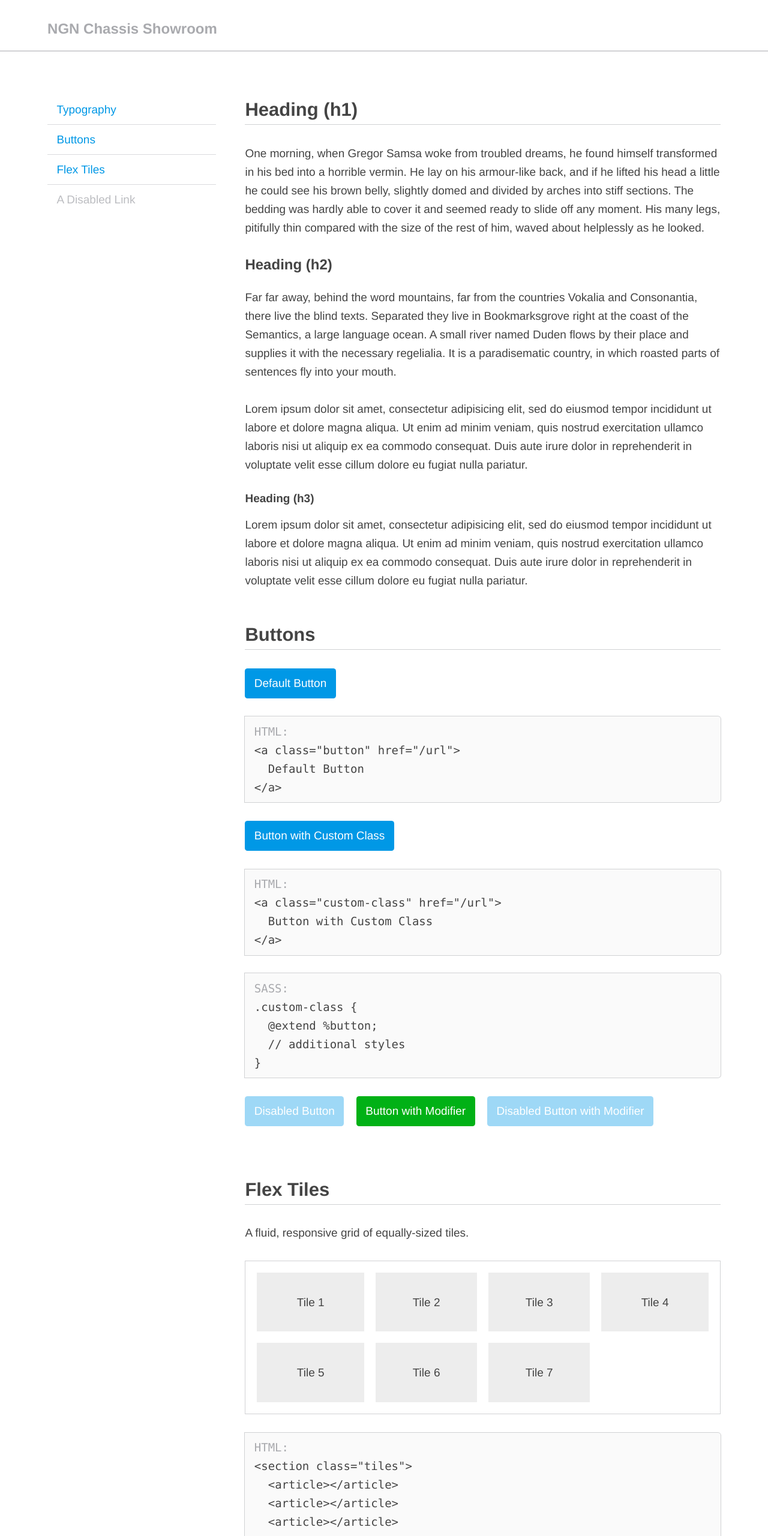
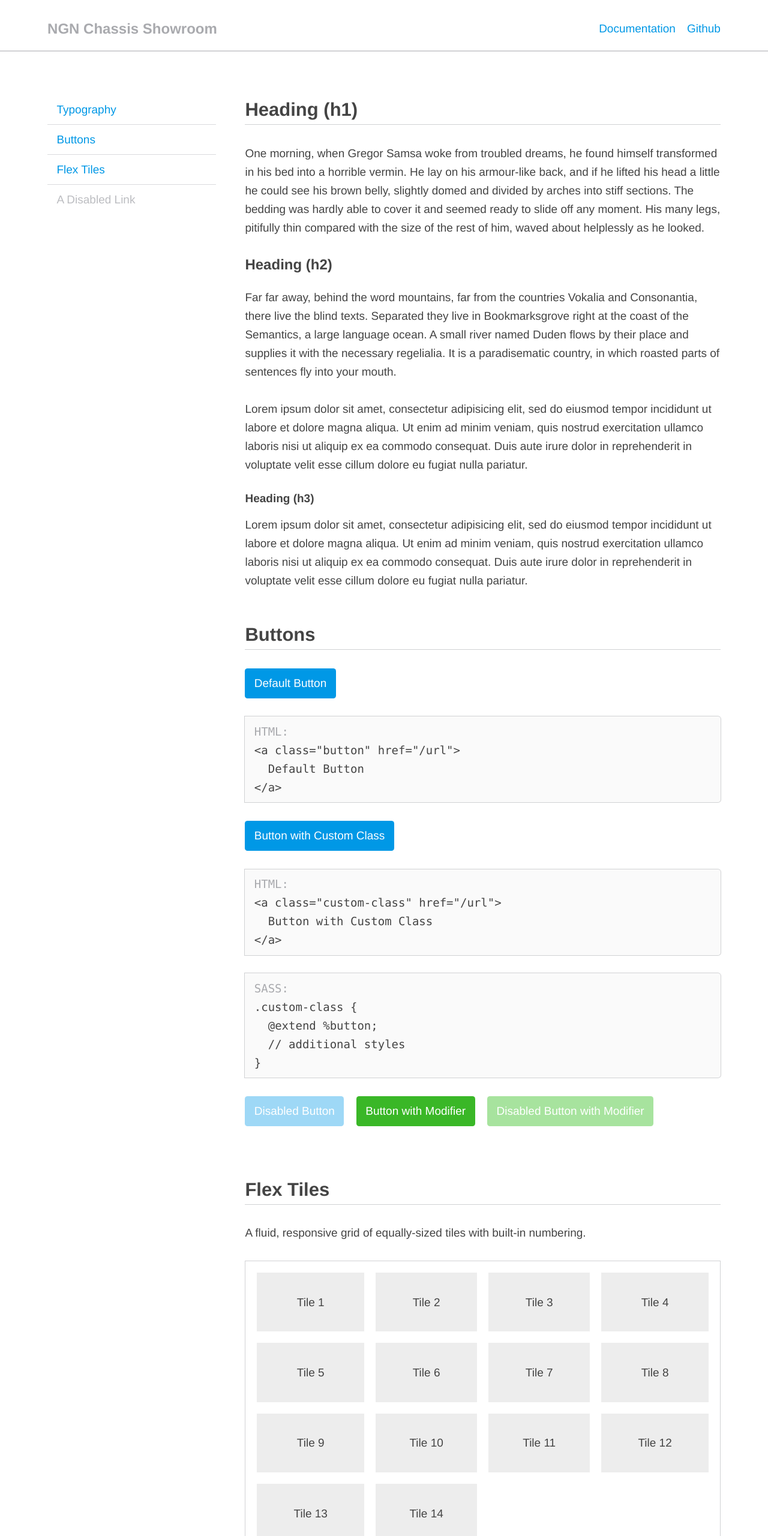
Before and after one commit to ngn-chassis/archive-sass, a website: page showroom/index.html in a window 1280 px wide. Shown: the top 2560 px of the page at 60% size. Drawn offline with Linux system fonts and the light colour scheme.

Commit message:
More tweaks to typography and detailer integration

```diff
--- a/showroom/index.html
+++ b/showroom/index.html
@@ -31,6 +31,10 @@
     <header>
       <div class="width-constraint">
         <h1>NGN Chassis Showroom</h1>
+        <div class="links">
+          <a href="javascript:;">Documentation</a>
+          <a href="https://github.com/ngnjs/chassis-sass" target="_blank">Github</a>
+        </div>
       </div>
     </header>
 
@@ -92,18 +96,25 @@
 
           <!-- Button with custom modifier class -->
           <a class="green button" href="javascript:;">Button with Modifier</a>
-          <a class="disabled purple button" href="javascript:;">Disabled Button with Modifier</a>
+          <a class="disabled green button" href="javascript:;">Disabled Button with Modifier</a>
         </section>
 
         <section id="flex_tiles" class="flex-tiles">
           <h1>Flex Tiles</h1>
 
           <p>
-            A fluid, responsive grid of equally-sized tiles.
+            A fluid, responsive grid of equally-sized tiles with built-in numbering.
           </p>
 
           <section class="tiles">
 
+            <div class="tile"></div>
+            <div class="tile"></div>
+            <div class="tile"></div>
+            <div class="tile"></div>
+            <div class="tile"></div>
+            <div class="tile"></div>
+            <div class="tile"></div>
             <div class="tile"></div>
             <div class="tile"></div>
             <div class="tile"></div>
--- a/showroom/sass/main.scss
+++ b/showroom/sass/main.scss
@@ -14,11 +14,31 @@
 
     border-bottom: 2px solid $grey-n03;
 
+    @include min-screen-size(medium) {
+      .width-constraint {
+        display: flex;
+      }
+    }
+
     h1 {
+      flex: 1;
       margin: 0;
 
       @include font-size(large);
       color: $grey-n05;
+    }
+
+    .links {
+      display: flex;
+      align-items: center;
+
+      a {
+        margin-left: 1em;
+
+        &:first-child {
+          margin-left: 0;
+        }
+      }
     }
   }
 
@@ -35,10 +55,16 @@
     }
 
     .sidebar {
+      position: -webkit-sticky;
       position: sticky;
+      top: 0;
+
+      margin: 0;
 
       @include min-screen-size(medium) {
         flex: 1 0 25%;
+
+        @include block-layout-rules($has-padding: false);
       }
 
       a {
@@ -92,13 +118,13 @@
               background: $green;
 
               &:hover {
-                background: lighten(saturate($green, 10%), 10%);
+                background: lighten($green, 2%);
               }
               &:active {
-                background: darken(desaturate($green, 10%), 5%);
+                background: darken($green, 2%);
               }
               &.disabled {
-                background: lighten(desaturate($green, 80%), 50%);
+                background: lighten(desaturate($green, 10%), 32%);
               }
             }
           }
--- a/src/_chassis.scss
+++ b/src/_chassis.scss
@@ -177,16 +177,12 @@ html {
     }
   }
 
-  @if variable-exists(CHASSIS_DETAILER_INCLUDED) {
-
-    // TODO: Replace default font-size aliases for headings with constants so
-    // they can be easily changed in the theme file
-
   h1 {
     font-size: ( ( get-font-size($h1-font-size-alias, $first-screen-size-range-upper-bound) / get-font-size(root, $first-screen-size-range-upper-bound) ) * 1em );
     line-height: ( ( get-line-height($h1-font-size-alias, $first-screen-size-range-upper-bound) / get-line-height(root, $first-screen-size-range-upper-bound) ) * 1em );
     margin-bottom: ( ( get-line-height($h1-font-size-alias, $first-screen-size-range-upper-bound) / get-font-size(larger, $first-screen-size-range-upper-bound) ) / $type-scale-ratio ) * 1em;
 
+    @if variable-exists(CHASSIS_DETAILER_INCLUDED) {
       @if $h1-fonts != $font-family {
         font-family: $h1-fonts;
       }
@@ -203,12 +199,14 @@ html {
       text-transform: $h1-transform;
       text-decoration: $h1-decoration;
     }
+  }
 
   h2 {
     font-size: ( ( get-font-size($h2-font-size-alias, $first-screen-size-range-upper-bound) / get-font-size(root, $first-screen-size-range-upper-bound) ) * 1em );
     line-height: ( ( get-line-height($h2-font-size-alias, $first-screen-size-range-upper-bound) / get-line-height(root, $first-screen-size-range-upper-bound) ) * 1em );
     margin-bottom: ( ( get-line-height($h2-font-size-alias, $first-screen-size-range-upper-bound) / get-font-size(large, $first-screen-size-range-upper-bound) ) / $type-scale-ratio ) * 1em;
 
+    @if variable-exists(CHASSIS_DETAILER_INCLUDED) {
       @if $h2-fonts != $font-family {
         font-family: $h2-fonts;
       }
@@ -225,12 +223,14 @@ html {
       text-transform: $h2-transform;
       text-decoration: $h2-decoration;
     }
+  }
 
   h3 {
     font-size: ( ( get-font-size($h3-font-size-alias, $first-screen-size-range-upper-bound) / get-font-size(root, $first-screen-size-range-upper-bound) ) * 1em );
     line-height: ( ( get-line-height($h3-font-size-alias, $first-screen-size-range-upper-bound) / get-line-height(root, $first-screen-size-range-upper-bound) ) * 1em );
     margin-bottom: ( ( get-line-height($h3-font-size-alias, $first-screen-size-range-upper-bound) / get-font-size(root, $first-screen-size-range-upper-bound) ) / $type-scale-ratio ) * 1em;
 
+    @if variable-exists(CHASSIS_DETAILER_INCLUDED) {
       @if $h3-fonts != $font-family {
         font-family: $h3-fonts;
       }
@@ -247,12 +247,14 @@ html {
       text-transform: $h3-transform;
       text-decoration: $h3-decoration;
     }
+  }
 
   h4 {
     font-size: ( ( get-font-size($h4-font-size-alias, $first-screen-size-range-upper-bound) / get-font-size(root, $first-screen-size-range-upper-bound) ) * 1em );
     line-height: ( ( get-line-height($h4-font-size-alias, $first-screen-size-range-upper-bound) / get-line-height(root, $first-screen-size-range-upper-bound) ) * 1em );
     margin-bottom: ( ( get-line-height($h4-font-size-alias, $first-screen-size-range-upper-bound) / get-font-size(root, $first-screen-size-range-upper-bound) ) / $type-scale-ratio ) * 1em;
 
+    @if variable-exists(CHASSIS_DETAILER_INCLUDED) {
       @if $h4-fonts != $font-family {
         font-family: $h4-fonts;
       }
@@ -269,12 +271,14 @@ html {
       text-transform: $h4-transform;
       text-decoration: $h4-decoration;
     }
+  }
 
   h5 {
     font-size: ( ( get-font-size($h5-font-size-alias, $first-screen-size-range-upper-bound) / get-font-size(root, $first-screen-size-range-upper-bound) ) * 1em );
     line-height: ( ( get-line-height($h5-font-size-alias, $first-screen-size-range-upper-bound) / get-line-height(root, $first-screen-size-range-upper-bound) ) * 1em );
     margin-bottom: ( ( get-line-height($h5-font-size-alias, $first-screen-size-range-upper-bound) / get-font-size(root, $first-screen-size-range-upper-bound) ) / $type-scale-ratio ) * 1em;
 
+    @if variable-exists(CHASSIS_DETAILER_INCLUDED) {
       @if $h5-fonts != $font-family {
         font-family: $h5-fonts;
       }
@@ -291,12 +295,14 @@ html {
       text-transform: $h5-transform;
       text-decoration: $h5-decoration;
     }
+  }
 
   h6 {
     font-size: ( ( get-font-size($h6-font-size-alias, $first-screen-size-range-upper-bound) / get-font-size(root, $first-screen-size-range-upper-bound) ) * 1em );
     line-height: ( ( get-line-height($h6-font-size-alias, $first-screen-size-range-upper-bound) / get-line-height(root, $first-screen-size-range-upper-bound) ) * 1em );
     margin-bottom: ( ( get-line-height($h6-font-size-alias, $first-screen-size-range-upper-bound) / get-font-size(root, $first-screen-size-range-upper-bound) ) / $type-scale-ratio ) * 1em;
 
+    @if variable-exists(CHASSIS_DETAILER_INCLUDED) {
       @if $h6-fonts != $font-family {
         font-family: $h6-fonts;
       }
@@ -312,6 +318,7 @@ html {
 
       text-transform: $h6-transform;
       text-decoration: $h6-decoration;
+    }
   }
 
   // Container Elements
@@ -336,8 +343,6 @@ html {
   canvas,
   embed {
     margin-bottom: ( get-line-height(root, $first-screen-size-range-upper-bound) / get-font-size(root, $first-screen-size-range-upper-bound) ) * 1em;
-    }
-
   }
 
   // Auto Typography -----------------------------------------------------------
--- a/src/constants/_colors.scss
+++ b/src/constants/_colors.scss
@@ -3,6 +3,10 @@
 
 $white : rgba(255,255,255,1) !default; // #FFFFFF
 $black : rgba(0,0,0,1)       !default; // #000000
+
+$red   : rgba(255,0,0,1)     !default; // #FF0000
+$green : rgba(0,255,0,1)     !default; // #00FF00
+$blue  : rgba(0,0,255,1)     !default; // #0000FF
 
 // Copic Greys
 // Grey Scale: lightest (00) to darkest (10) in one-shade increments
--- a/src/plugins/detailer/config/_theme.scss
+++ b/src/plugins/detailer/config/_theme.scss
@@ -121,7 +121,7 @@ $default-button-font-variant             : normal           !default;
 $default-button-text-decoration          : none             !default;
 $default-button-text-transform           : none             !default;
 
-$default-button-bg-color                 : rgb(0, 152, 134) !default;
+$default-button-bg-color                 : $blue !default;
 
 $default-button-has-border               : false            !default;
 $default-button-border-thickness         : 0px              !default;
--- a/src/plugins/detailer/constants/_colors.scss
+++ b/src/plugins/detailer/constants/_colors.scss
@@ -3,9 +3,9 @@
 
 // Color Definitions -----------------------------------------------------------
 
-$white : rgb(255,255,255);
-$black : rgb(0,0,0);
+$white : rgba(255,255,255,1) !default;
+$black : rgba(0,0,0,1) !default;
 
-$red   : red;
-$green : rgb(1,177,22);
-$blue  : blue;
+$red   : red !default;
+$green : rgba(58,183,39,1) !default;
+$blue  : rgba(0,152,134,1) !default;
--- a/src/plugins/detailer/ui-components/_tiles.scss
+++ b/src/plugins/detailer/ui-components/_tiles.scss
@@ -56,6 +56,9 @@
 // }
 
 @mixin tiles($columns, $gutter-width: 1em) {
+
+  @if variable-exists(CHASSIS_DETAILER_INCLUDED) and $CHASSIS_DETAILER_INCLUDED {
+
     counter-reset: CHASSIS_FLEX_TILE_COUNTER;
 
     @if $columns > 1 {
@@ -141,3 +144,4 @@
 
     }
   }
+}
```
Also changed, not shown: showroom/stylesheets/main.css, showroom/stylesheets/test.css. Lines whose indentation alone changed are shown as unchanged.
